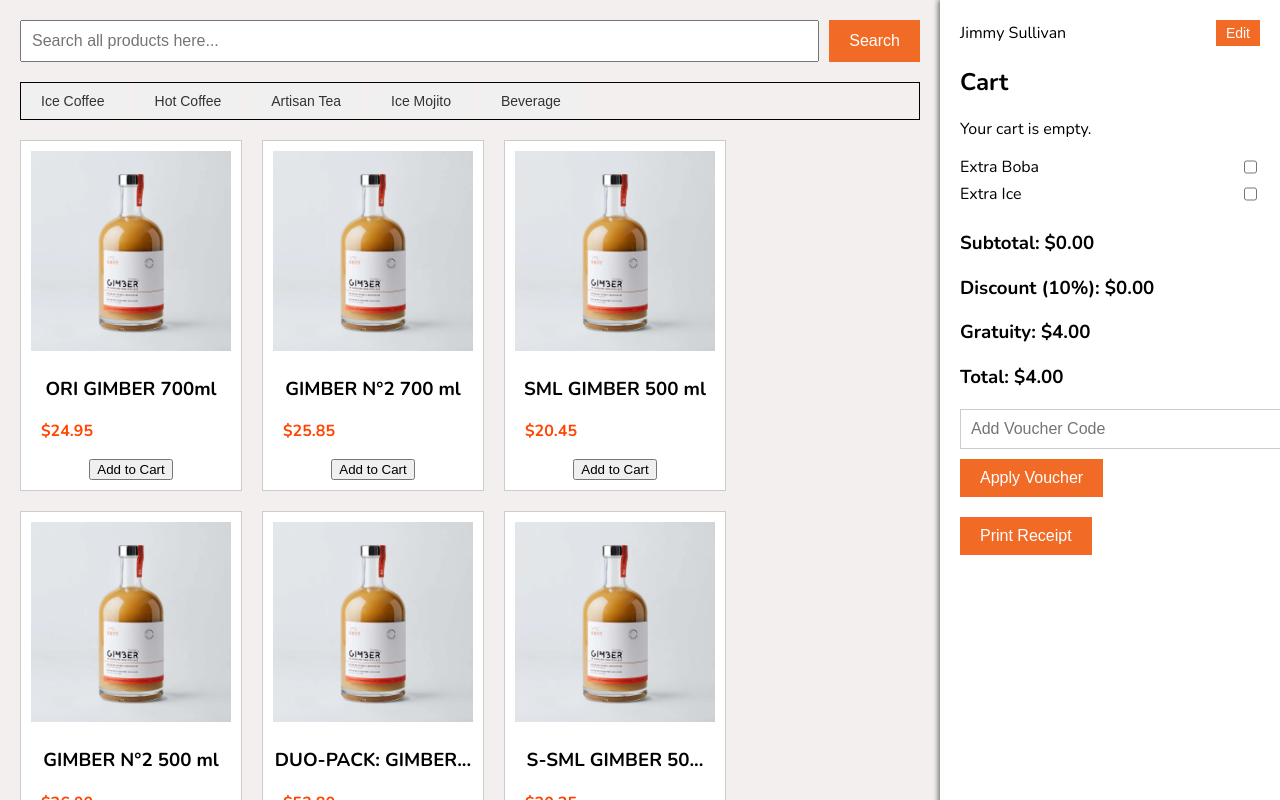
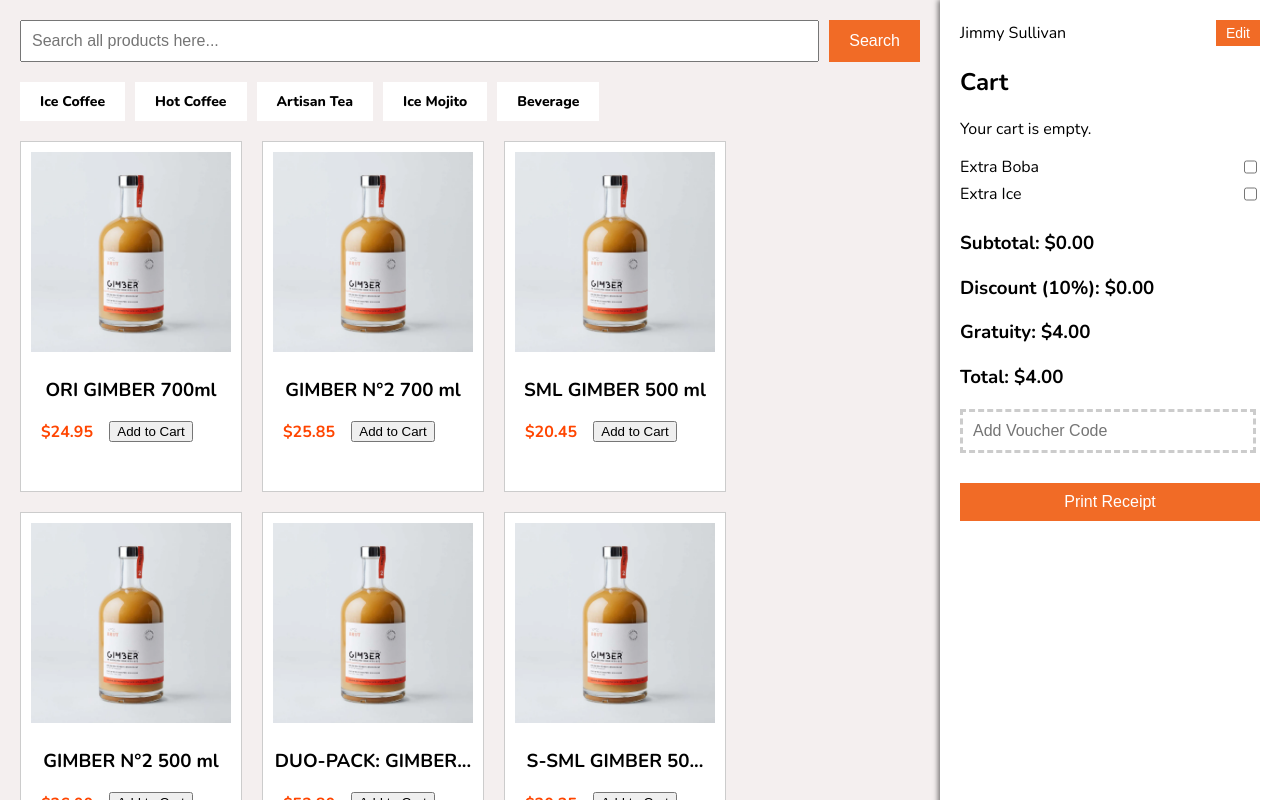
Before and after one commit to Aadi0706/Karkhana_Assignment, a React (Create React App) app: page / in a window 1280 px wide. Shown: the top 800 px of the page. Built offline with nearby package versions, Linux system fonts and the light colour scheme.

Commit message:
Added the css part

```diff
--- a/src/Components/CartPage/Cart.css
+++ b/src/Components/CartPage/Cart.css
@@ -61,11 +61,12 @@
   }
 
   .voucher-code {
-    width: 100%;
+    width: 90%;
     padding: 10px;
     margin-bottom: 10px;
     border: 1px solid #ccc;
     font-size: 16px;
+    border: 3px dashed #ccc;
   }
 
   .apply-voucher-button, .print-receipt-button {
@@ -75,6 +76,7 @@
     color: white;
     border: none;
     cursor: pointer;
+    width: 100%;
   }
 
   .extra-options {
--- a/src/Components/CartPage/Cart.jsx
+++ b/src/Components/CartPage/Cart.jsx
@@ -37,7 +37,7 @@ const Cart = ({ items, onRemoveFromCart, totalAmount }) => {
         <h3>Total: ${(totalAmount - totalAmount * 0.1 + 4).toFixed(2)}</h3>
       </div>
       <input type="text" className="voucher-code" placeholder="Add Voucher Code" />
-      <button className="apply-voucher-button">Apply Voucher</button>
+      {/* <button className="apply-voucher-button">Apply Voucher</button> */}
       <div className="cart-actions">
         <button className="print-receipt-button">Print Receipt</button>
       </div>
--- a/src/Components/ProductPages/ProductPage.css
+++ b/src/Components/ProductPages/ProductPage.css
@@ -1,11 +1,3 @@
-
-
- /* body{
-  font-family: "Nunito", sans-serif;
-  font-optical-sizing: auto;
-  font-weight: 100;
-  font-style: normal;
-} */
 
 .product-list {
     flex: 1;
@@ -43,20 +35,101 @@
     display: flex;
     gap: 10px;
     margin-bottom: 20px;
-    border: 1px solid black;
+    /* border: 1px solid black; */
+    font-family: "Nunito", sans-serif;
+    font-optical-sizing: auto;
+    font-weight: 100;
+    font-style: normal;
   }
 
-  .category-button {
-    border: 1px solid red;
+  .category-button1 {
+    /* border: 1px solid red; */
+    border: none;
+    background-color: white;
     padding: 10px 20px;
     font-size: 14px;
+    cursor: pointer;
+
+    font-family: "Nunito", sans-serif;
+    font-optical-sizing: auto;
+    font-weight: 800;
+    font-style: normal;
+  }
+  .category-button1:hover {
+    background-color: rgb(75, 177, 240);
+    color: white;
+}
+  .category-button2 {
     border: none;
+    background-color: white;
+    padding: 10px 20px;
+    font-size: 14px;
     cursor: pointer;
-    button:hover{
-        background-color:goldenrod;
-    };
+
+    font-family: "Nunito", sans-serif;
+    font-optical-sizing: auto;
+    font-weight: 800;
+    font-style: normal;
+
   }
+  .category-button2:hover {
+    background-color: rgb(75, 177, 240);
+    color: white;
+}
 
+.category-button3 {
+    border: none;
+    background-color: white;
+    padding: 10px 20px;
+    font-size: 14px;
+    cursor: pointer;
+
+    font-family: "Nunito", sans-serif;
+    font-optical-sizing: auto;
+    font-weight: 800;
+    font-style: normal;
+
+  }
+  .category-button3:hover {
+    background-color: rgb(75, 177, 240);
+    color: white;
+}
+
+.category-button4 {
+    border: none;
+    background-color: white;
+    padding: 10px 20px;
+    font-size: 14px;
+    cursor: pointer;
+
+    font-family: "Nunito", sans-serif;
+    font-optical-sizing: auto;
+    font-weight: 800;
+    font-style: normal;
+
+  }
+  .category-button4:hover {
+    background-color: rgb(75, 177, 240);
+    color: white;
+}
+
+.category-button5 {
+    border: none;
+    background-color: white;
+    padding: 10px 20px;
+    font-size: 14px;
+    cursor: pointer;
+
+    font-family: "Nunito", sans-serif;
+    font-optical-sizing: auto;
+    font-weight: 800;
+    font-style: normal;
+
+  }
+  .category-button5:hover {
+    background-color: rgb(75, 177, 240);
+    color: white;
+}
   .product-container {
     display: flex;
     flex-wrap: wrap;
@@ -82,3 +155,10 @@
     text-align: left;
     margin-left: 10px;
   }
+
+  .addtoCart{
+    position: relative;
+    left: 10%;
+    bottom: 12%;
+
+  }
--- a/src/Components/ProductPages/ProductPage.jsx
+++ b/src/Components/ProductPages/ProductPage.jsx
@@ -23,11 +23,11 @@ const ProductPage = ({ onAddToCart }) => {
         <button>Search</button>
       </div>
       <div className="category-buttons">
-        <button className="category-button">Ice Coffee</button>
-        <button className="category-button">Hot Coffee</button>
-        <button className="category-button">Artisan Tea</button>
-        <button className="category-button">Ice Mojito</button>
-        <button className="category-button">Beverage</button>
+        <button className="category-button1">Ice Coffee</button>
+        <button className="category-button2">Hot Coffee</button>
+        <button className="category-button3">Artisan Tea</button>
+        <button className="category-button4">Ice Mojito</button>
+        <button className="category-button5">Beverage</button>
       </div>
       <div className="product-container">
         {products.map((product) => (
@@ -35,7 +35,7 @@ const ProductPage = ({ onAddToCart }) => {
             <img src={process.env.PUBLIC_URL + `./Origimber_image.png?text=${product.name}`} alt={product.name} />
             <h3>{product.name}</h3>
             <p className="product-price">${product.price.toFixed(2)}</p>
-            <button onClick={() => onAddToCart(product)}>Add to Cart</button>
+            <button className="addtoCart"onClick={() => onAddToCart(product)}>Add to Cart</button>
           </div>
         ))}
       </div>
```
